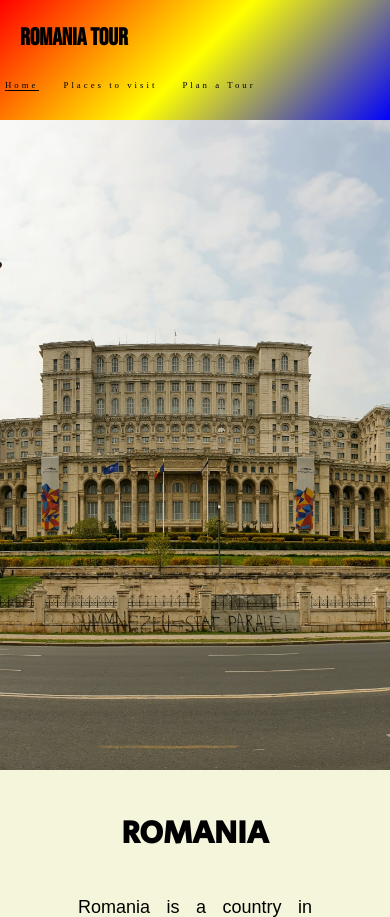
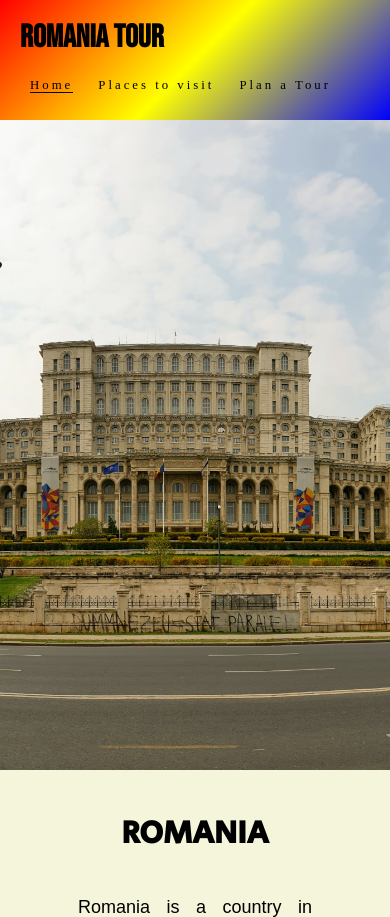
Before and after one commit to AdrianMuntean97/romania-tour, a plain HTML site: page index.html in a window 390 px wide. Shown: the top 917 px of the page. Drawn offline with Linux system fonts and the light colour scheme.

Commit message:
made the navigation bar more appealing on mobile devices

```diff
--- a/assets/css/style.css
+++ b/assets/css/style.css
@@ -246,7 +246,7 @@ footer {
     }
 
     #menu {
-        font-size: 80%;
+        font-size: 100%;
         letter-spacing: 3px;
     }
 
@@ -261,7 +261,7 @@ footer {
 @media screen and (max-width: 700px) {
 
     #logo {
-        font-size: 200%;
+        font-size: 300%;
         padding-top: 0;
     }
 
@@ -271,7 +271,7 @@ footer {
         margin-left: 30px;
         margin-bottom: 20px;
         line-height: 10px;
-        font-size: 80%;
+        font-size: 100%;
      }
 
      section > img {
@@ -283,13 +283,19 @@ footer {
 @media screen and (max-width: 450px) {
 
     #logo {
-        font-size: 150%;
+        font-size: 200%;
     }
 
     #menu {
-        font-size: 55%;
-        margin-left: 5px;
+        font-size: 80%;
         line-height: 0px;
      }
+    }
+     @media screen and (max-width: 300px) {
 
-}
+    #menu {
+        font-size: 55%;
+        margin-left: 4px;
+        padding: 0;
+     }
+    }
```
